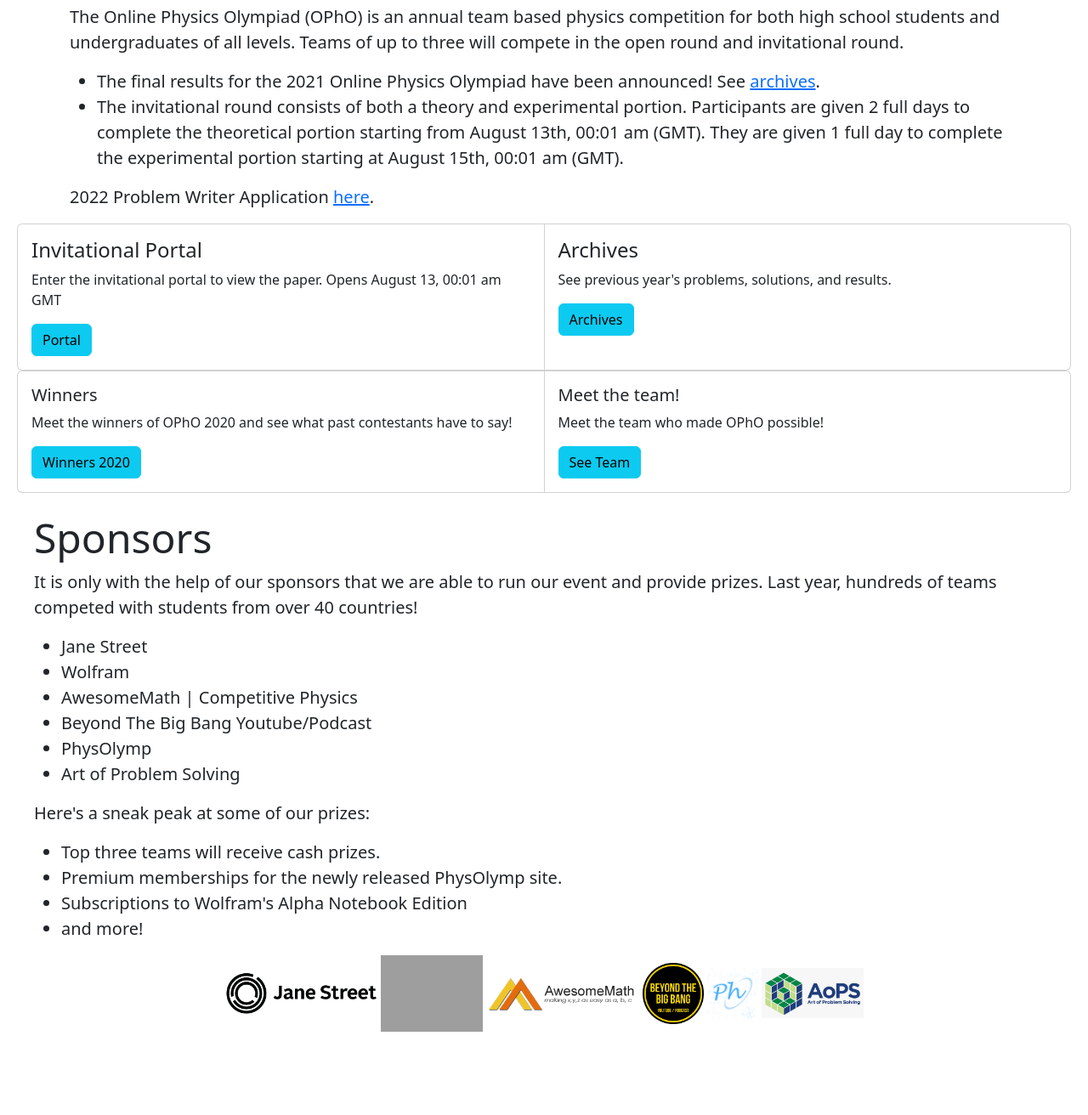
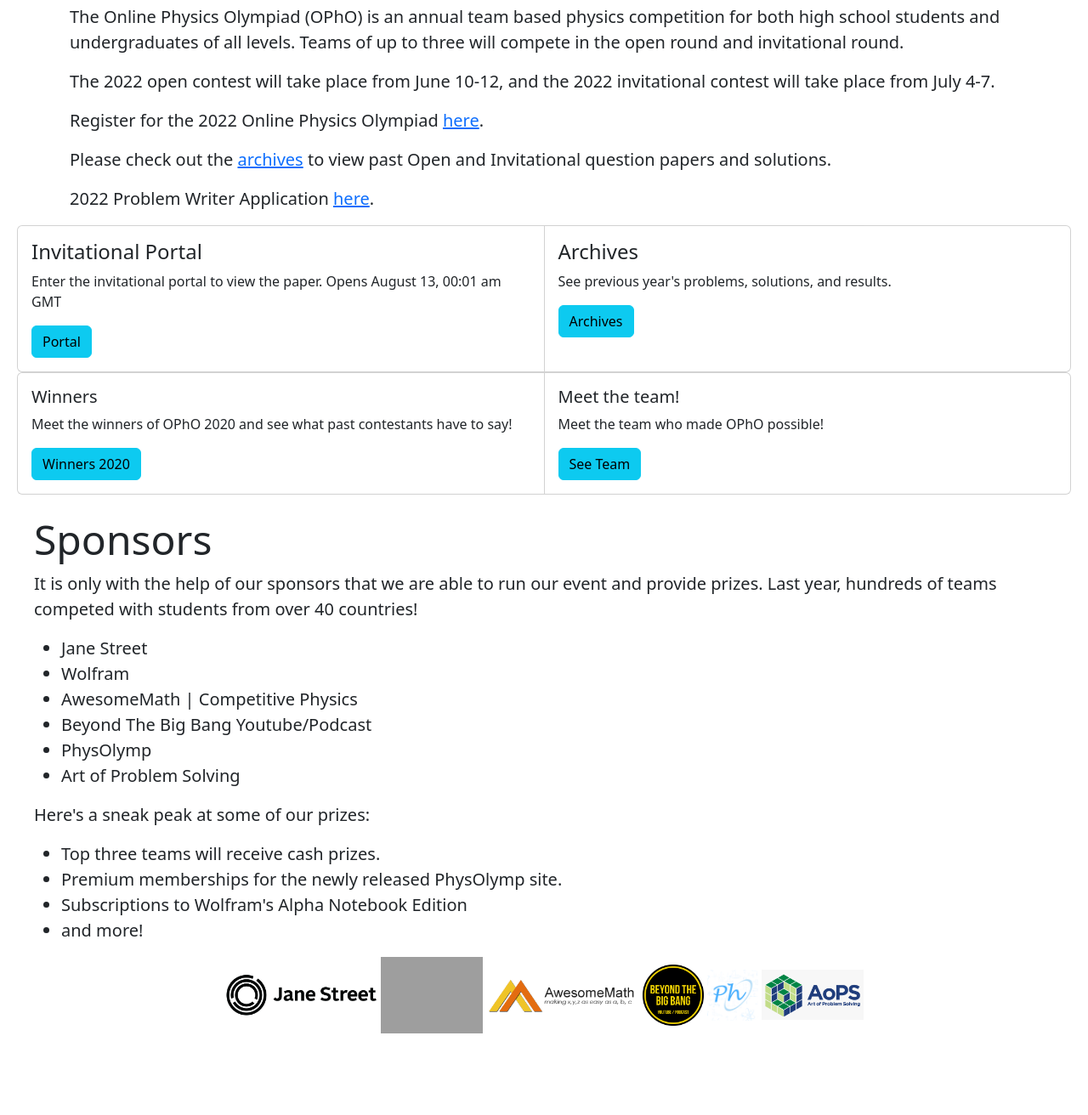
Before and after one commit to physoly/OPhO, a Python web app: template app/templates/opho/contest_home.html in a window 1280 px wide. Shown: the part 146-1458 px from the top of the page at 85% size. Before the commit the page ends 1360 px from the top, so only its background shows below. Run offline with Jinja, Linux system fonts and the light colour scheme; the template is opened without the code that fills it, so the values that code supplies are empty; some libraries are stand-ins or nearby versions; grey boxes are pictures that could not be loaded.

Commit message:
add dates and reg

```diff
--- a/app/templates/opho/contest_home.html
+++ b/app/templates/opho/contest_home.html
@@ -28,13 +28,10 @@
         <div class="container">
           <h1 class="display-4">OPHO Home Page</h1>
           <p class="lead">The Online Physics Olympiad (OPhO) is an annual team based physics competition for both high school students and undergraduates of all levels. Teams of up to three will compete in the open round and invitational round.</p>
-          <ul>
-            <li class="lead">The final results for the 2021 Online Physics Olympiad have been announced! See <a href="/archives">archives</a>.</li>
-            <li class="lead">The invitational round
-              consists of both a theory and experimental portion.
-              Participants are given 2 full days to complete the theoretical portion starting from August 13th, 00:01 am (GMT).
-              They are given 1 full day to complete the experimental portion starting at August 15th, 00:01 am (GMT).</li>
-          </ul>
+          <p class="lead">The 2022 open contest will take place from June 10-12, and the 2022 invitational contest will take place from July 4-7.</p>
+          <p class="lead">Register for the 2022 Online Physics Olympiad <a href="https://forms.gle/TWaPrhY611YZLSmF8">here</a>.</p>
+          <p class="lead">Please check out the <a href="/archives">archives</a> to view past Open and Invitational question papers and solutions.</p>
+
           <!--
             <div class="alert alert-info" role="alert">
             <img src="static/files/online_physics_brawl_en_logo.png" height="40em"/><br>
```
